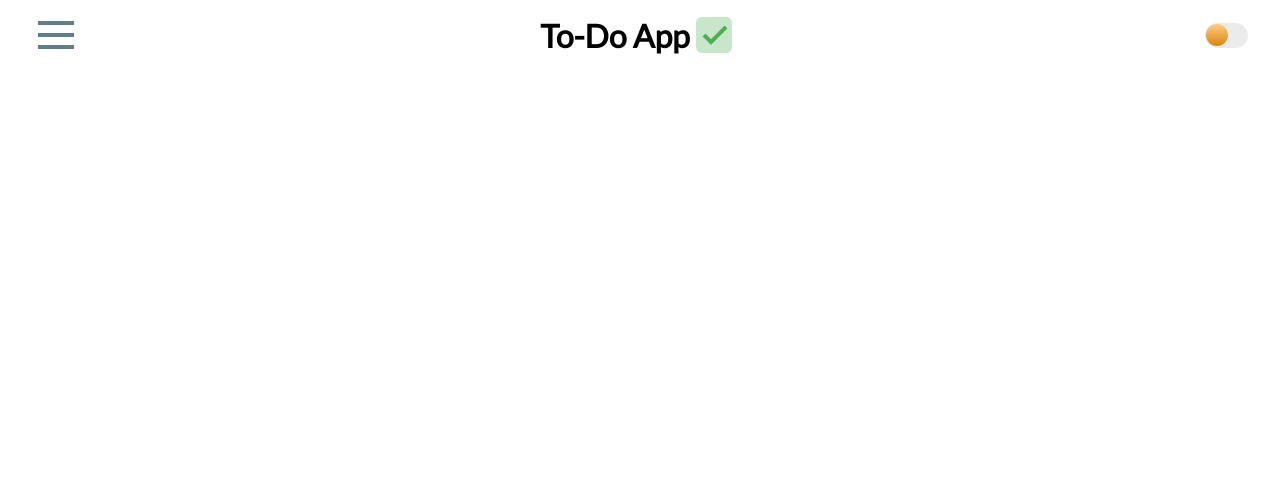
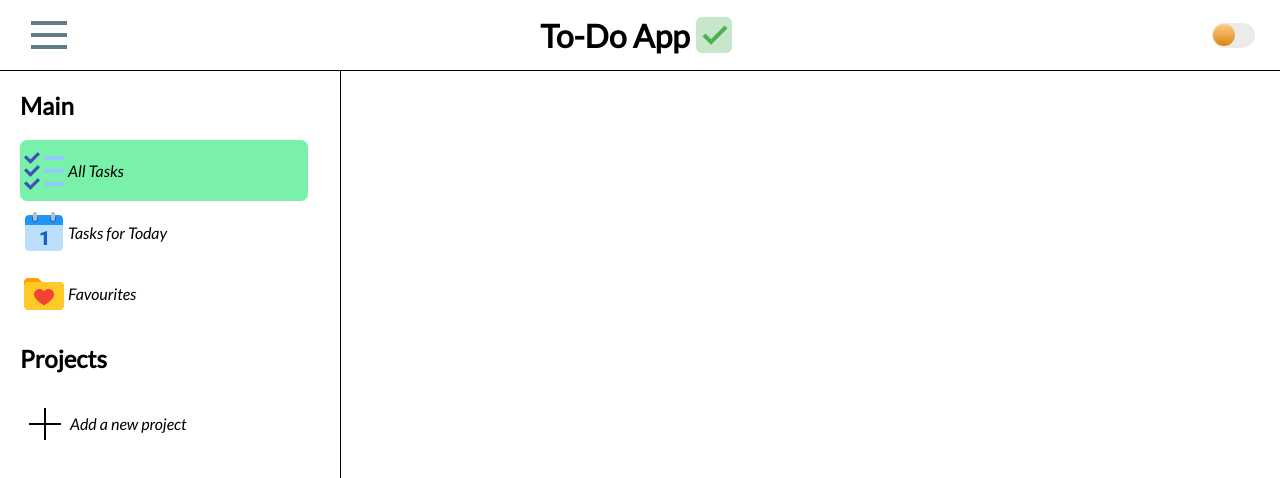
Before and after one commit to alanantony24/odin-todo, a website built with webpack: page dist/index.html in a window 1280 px wide. Shown: the top 478 px of the page. Built offline with Linux system fonts and the light colour scheme.

Commit message:
added a sidebar structure

```diff
--- a/src/index.js
+++ b/src/index.js
@@ -1 +1,7 @@
-console.log("Initiate webpack...");
+import './style.css';
+
+const hamburgerBtn = document.querySelector(".hamburgerBtn");
+hamburgerBtn.addEventListener('click', () => {
+    const sideBar = document.querySelector(".sideBar");
+    sideBar.classList.toggle("hidden");
+})
--- a/src/style.css
+++ b/src/style.css
@@ -8,23 +8,36 @@ h1 {
     margin: 0;
 }
 
+h2 {
+    font-family: 'Lato', sans-serif;
+}
+
+h4 {
+    font-family: 'Lato', sans-serif;
+    font-weight: 300;
+    font-style: italic;
+}
+
 .mainContainer {
     display: flex;
     flex-direction: column;
 }
 
 .navBar {
-    width: 95%;
+    width: 100%;
     display: flex;
     flex-direction: row;
     justify-content: space-between;
     align-items: center;
-    margin: 10px auto;
+    margin-top: 10px;
+    padding-bottom: 10px;
+    border-bottom: 1px solid;
 }
 
 .hamburgerBtn {
     width: 48px;
     height: 48px;
+    margin-left: 25px;
 }
 
 .logoArea {
@@ -39,6 +52,54 @@ h1 {
     align-items: center;
     width: 50px;
     height: 50px;
+    margin-right: 25px;
+}
+
+.sideBar {
+    display: flex;
+    flex-direction: column;
+    width: 25%;
+    height: 100vh;
+    margin-left: 20px;
+    border-right: 1px solid ;
+}
+
+.allTasks {
+    display: flex;
+    justify-content: flex-start;
+    align-items: center;
+    border-radius: 7px;
+    background-color: rgba(47, 233, 124, 0.637);
+    width: 90%;
+}
+
+.today {
+    display: flex;
+    justify-content: flex-start;
+    align-items: center;
+}
+
+.favourites {
+    display: flex;
+    justify-content: flex-start;
+    align-items: center;
+}
+
+.addProject {
+    display: flex;
+    justify-content: flex-start;
+    align-items: center;
+}
+
+.hidden{
+    top:0;
+    left:0;
+    pointer-events: none !important;
+    position: absolute !important;
+    max-height:0 !important;
+    /* do nth but avoid opacity transition when position absolute */
+    transition: max-height 1s ease-out !important;
+    opacity: 0 !important;
 }
 
 label {
```
Also changed, not shown: dist/index.html, dist/main.js, src/images/add.png (added), src/images/alltasks.png (added), src/images/favourites.png (added), src/images/today.png (added).
